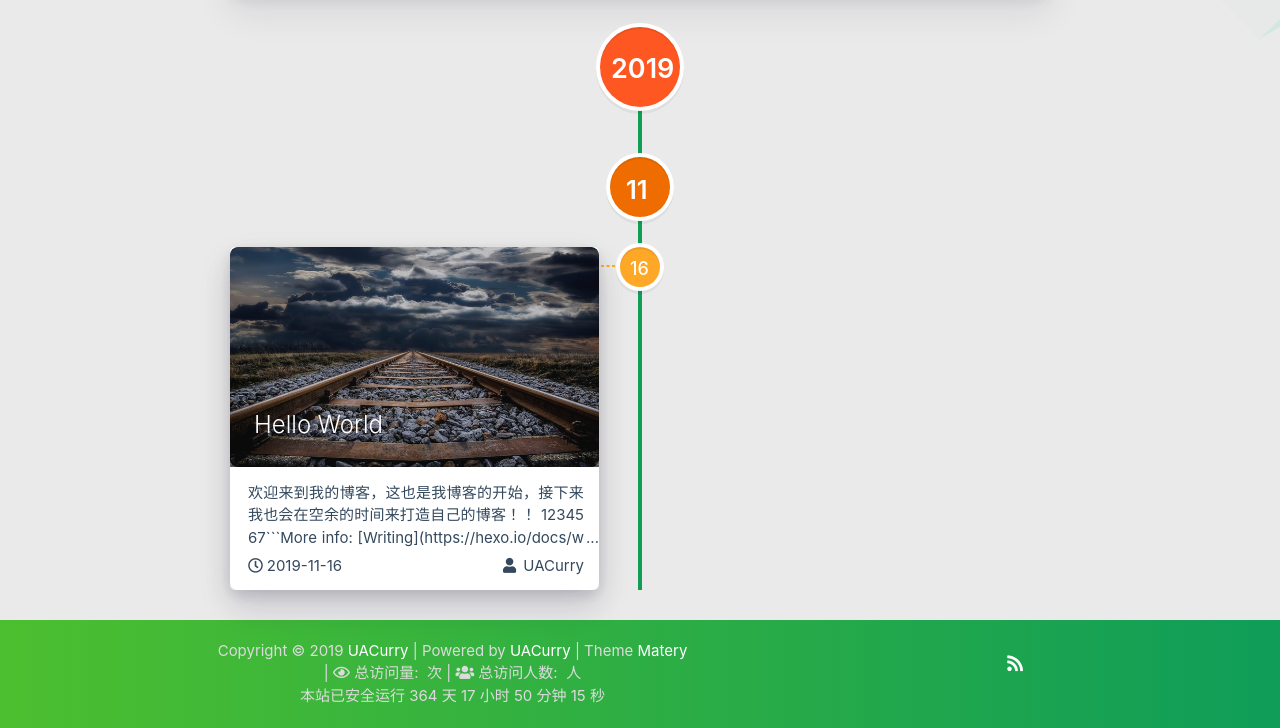
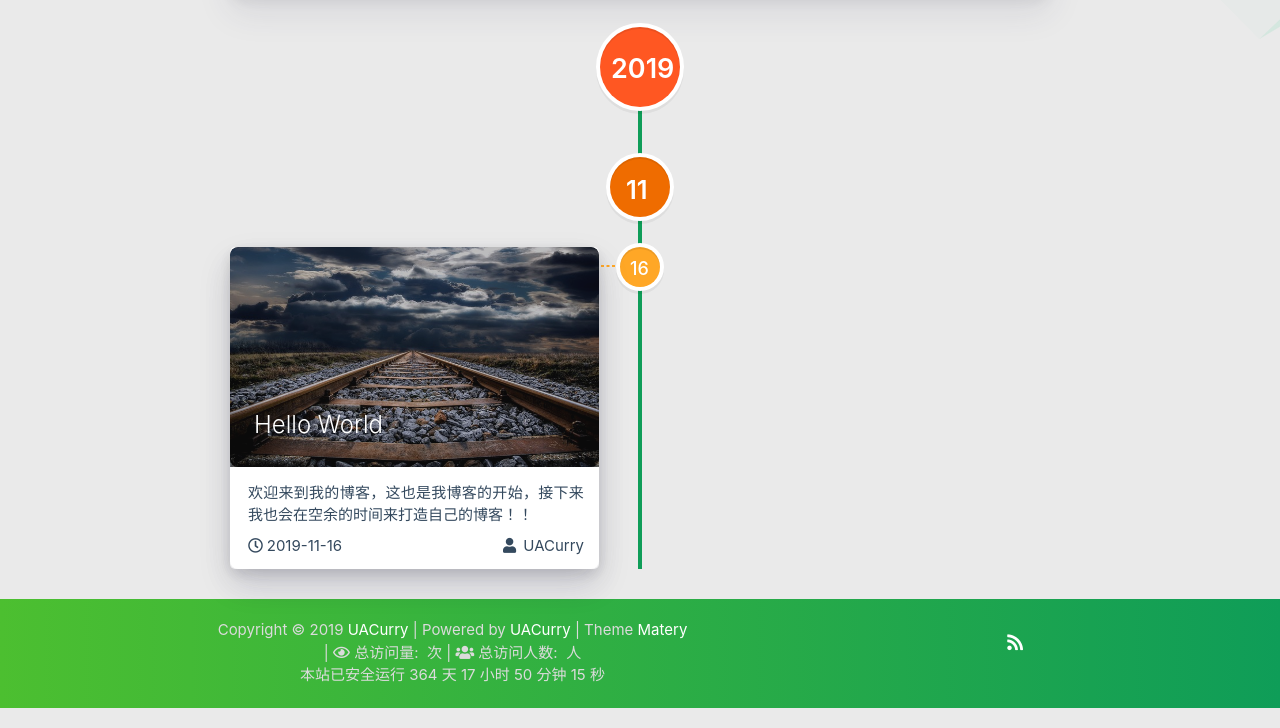
Before and after one commit to UACurry/UACurry.github.io, a plain HTML site: page archives/2019/11/index.html in a window 1280 px wide. Shown: the part 656-1384 px from the top of the page. Drawn offline with nearby package versions, Linux system fonts and the light colour scheme; some packages are replaced by stand-ins of ours; no server answers; a script that the page names is missing.

Commit message:
Site updated: 2019-11-16 18:50:09

````diff
--- a/archives/2019/11/index.html
+++ b/archives/2019/11/index.html
@@ -469,7 +469,7 @@
                             <div class="summary block-with-text">
 
                                     欢迎来到我的博客，这也是我博客的开始，接下来我也会在空余的时间来打造自己的博客！！
-1234567```More info: [Writing](https://hexo.io/docs/writing.html)### Run serve
+
 
                             </div>
                             <div class="publish-info">
````
Also changed, not shown: archives/2019/index.html (+1 -1 lines), archives/index.html (+1 -1 lines), index.html (+1 -1 lines).
